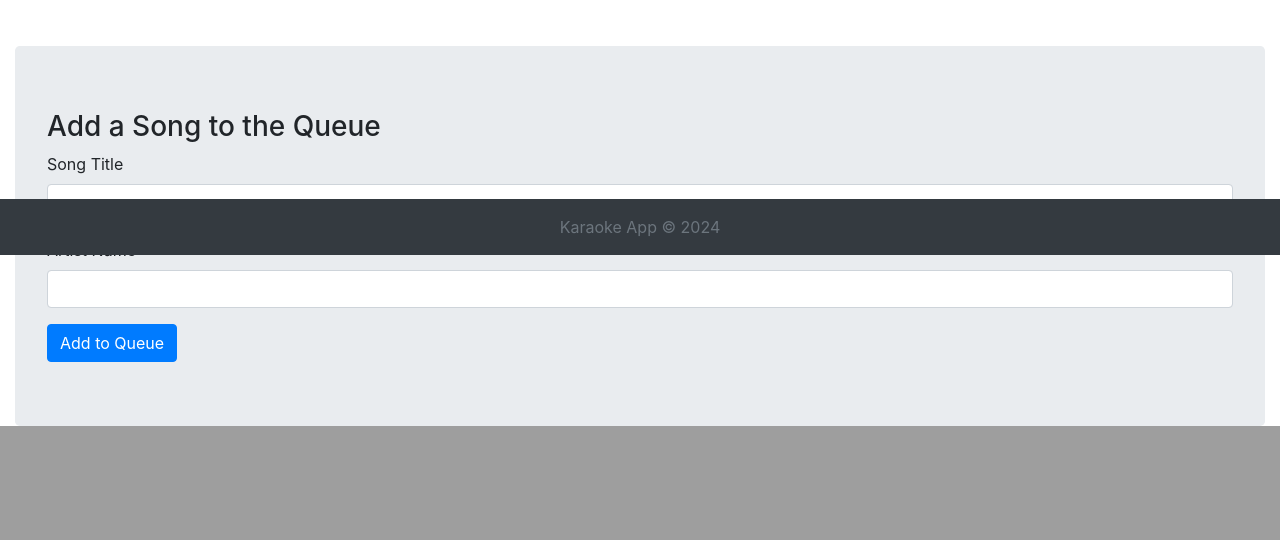
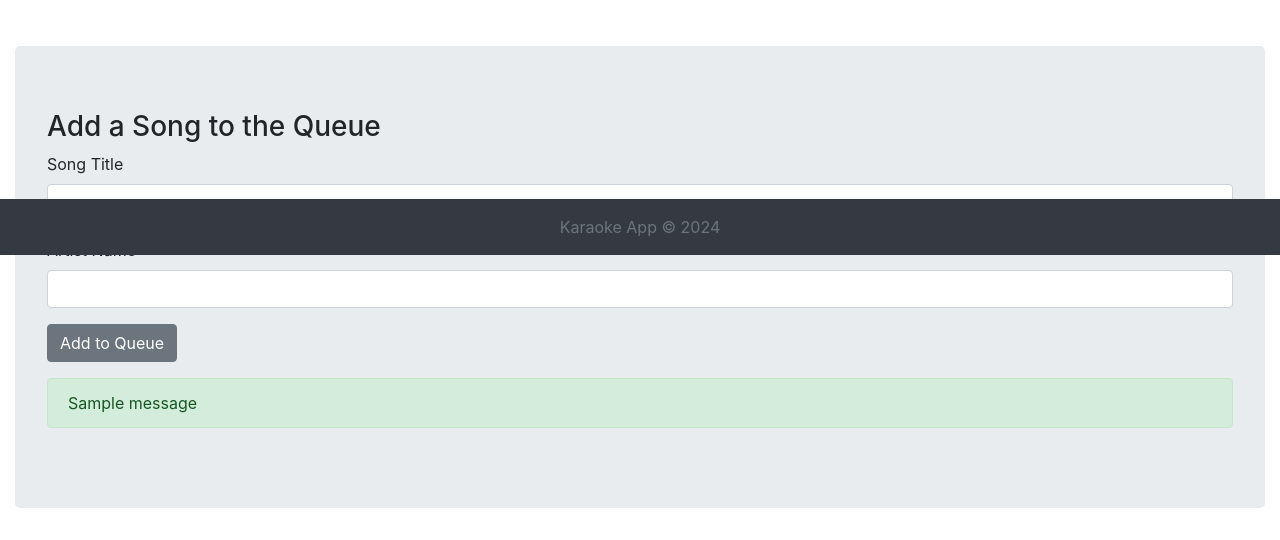
Before and after one commit to tristenwallace/karaoke-app, a Flask app: template app/templates/session.html in a window 1280 px wide. Shown: the part 545-1085 px from the top of the page. Before the commit the page ends 971 px from the top, so only its background shows below. Run offline with Flask 3, Linux system fonts and the light colour scheme; the template is opened without the code that fills it, so the values that code supplies are empty; one stand-in notice (Sample message) is shown; some libraries are stand-ins or nearby versions.

Commit message:
feat: Handle errors when adding songs to queue

```diff
--- a/app/__init__.py
+++ b/app/__init__.py
@@ -11,6 +11,8 @@
 
 def create_app():
     app = Flask(__name__)
+
+    app.config['SECRET_KEY'] = os.getenv('FLASK_SECRET_KEY')
 
     # Load environment variables
     username = os.getenv('MYSQL_USER')
--- a/app/services/youtube.py
+++ b/app/services/youtube.py
@@ -54,7 +54,7 @@
             error_message = f"Failed to search YouTube, status code: {search_response.status_code}"
             if search_result.get('error'):
                 error_message += f", message: {search_result['error']['message']}"
-            return error_message
+            return {"error": error_message}
 
     # Handle request exceptions, such as network errors
     except requests.exceptions.RequestException as e:
--- a/app/templates/session.html
+++ b/app/templates/session.html
@@ -3,7 +3,7 @@
 {% block title %}Session - Karaoke App{% endblock %}
 
 {% block content %}
-<div class="container-fluid half-height mt-4">
+<div class="container-fluid mt-4">
     <div class="row">
         <div class="col-lg-8">
             <!-- Video Container -->
@@ -41,8 +41,15 @@
                 <label for="artistName">Artist Name</label>
                 <input type="text" class="form-control" id="artistName" name="artist" required>
             </div>
-            <button type="submit" class="btn btn-primary">Add to Queue</button>
+            <button type="submit" class="btn btn-secondary">Add to Queue</button>
         </form>
+        {% with messages = get_flashed_messages(with_categories=true) %}
+            {% if messages %}
+                {% for category, message in messages %}
+                    <div class="alert alert-{{ category }} mt-3">{{ message }}</div>
+                {% endfor %}
+            {% endif %}
+        {% endwith %}
     </div>
 </div>
 {% endblock %}
```
Also changed, not shown: app/routes/main_routes.py (+7 -4 lines), app/services/sessions.py (+5 -4 lines).
